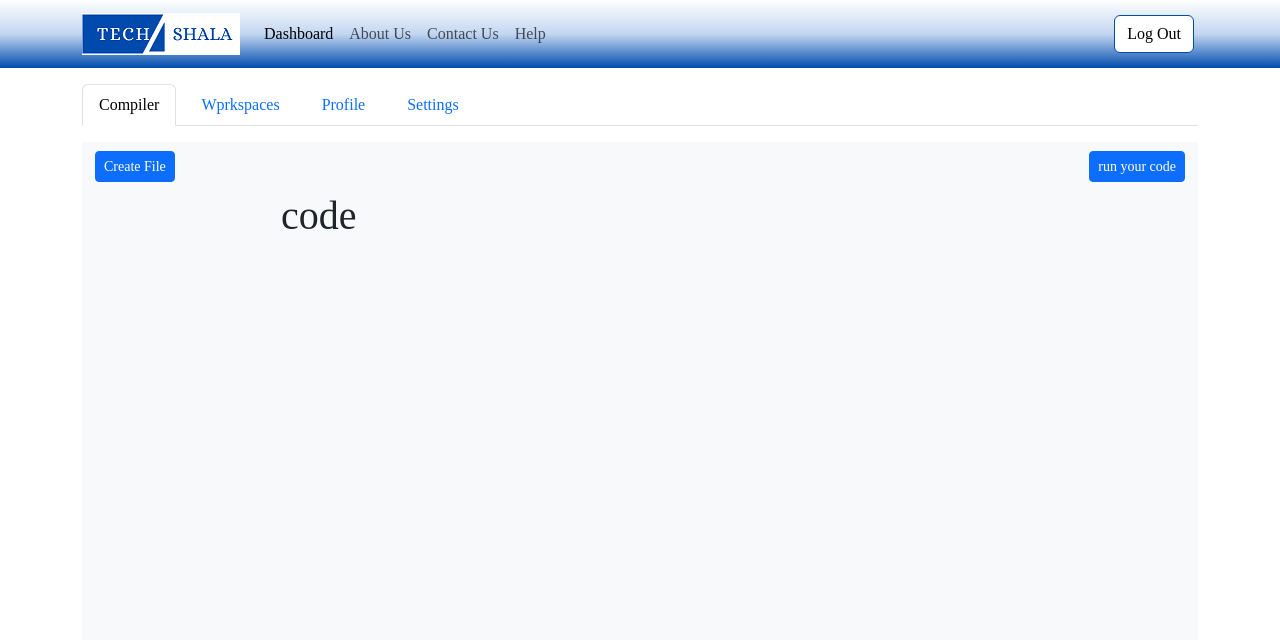
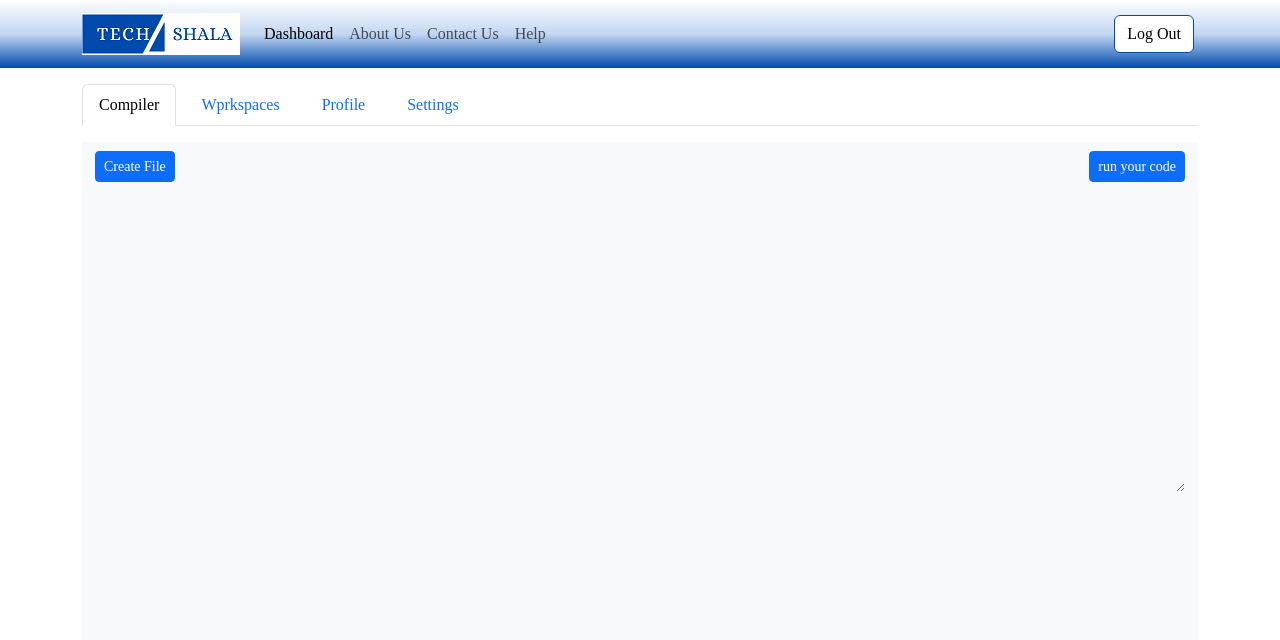
Before and after one commit to Mohini123github/TechShala, a CodeIgniter app: page /Tech-shala/index.php/dashboard/user in a window 1280 px wide. Shown: the top 640 px of the page. Run offline with CodeIgniter, Linux system fonts and the light colour scheme; the visitor is signed in with stand-in values (Sample User, id 1); data that the repository does not hold is empty.

Commit message:
29-05-2023

```diff
--- a/application/controllers/User.php
+++ b/application/controllers/User.php
@@ -25,5 +25,9 @@ class User extends CI_Controller {
         header("Content-Type:application/json");
         echo json_encode($response);
     }
+    public function runCode(){
+        $code = $this->input->post('code');
+	    $output = eval("?> $code <?php");
+    }
 }
 ?>
--- a/application/views/common/compiler.php
+++ b/application/views/common/compiler.php
@@ -2,7 +2,7 @@
     <div class="row bg-light">
         <div class="col-sm-12 border border-light py-2">
             <button class="btn btn-primary btn-sm" onclick="addFileform()">Create File</button>
-            <button class="btn btn-primary btn-sm float-end">run your code</button>
+            <button class="btn btn-primary btn-sm float-end" type="submit" onclick="runCode()">run your code</button>
         </div>
     </div>
     <div class="row bg-light">
@@ -10,7 +10,14 @@
             <div id="files"></div>
         </div>
         <div class="col-sm-10 dash-height border border-light">
-            <h1>code</h1>
+            <form action="<?php echo base_url('User/runCode');?>" method="post" id="code_form_id">
+                <div class="form-floating">
+                    <textarea class="form-control"style="border:none;background: transparent; min-height:300px; " name="code" placeholder="Leave a comment here">
+                        <?php isset($code)?print($code):"" ?>
+                    </textarea>
+                    <!-- <label for="floatingTextarea2">Code Here...</label> -->
+                </div>
+            </form>
         </div>
     </div>
     <div id="callModal"></div>
--- a/application/views/common/dashboard/user.php
+++ b/application/views/common/dashboard/user.php
@@ -29,6 +29,7 @@
         datatype: 'text/plain',
         success :function(response){
             $("#myTabContent").html(response);
+            showFile();
         }
     });
   }
@@ -100,4 +101,7 @@
         }
     });
   }
+  function runCode(){
+		document.getElementById('code_form_id').submit();
+	}
 </script>
```
